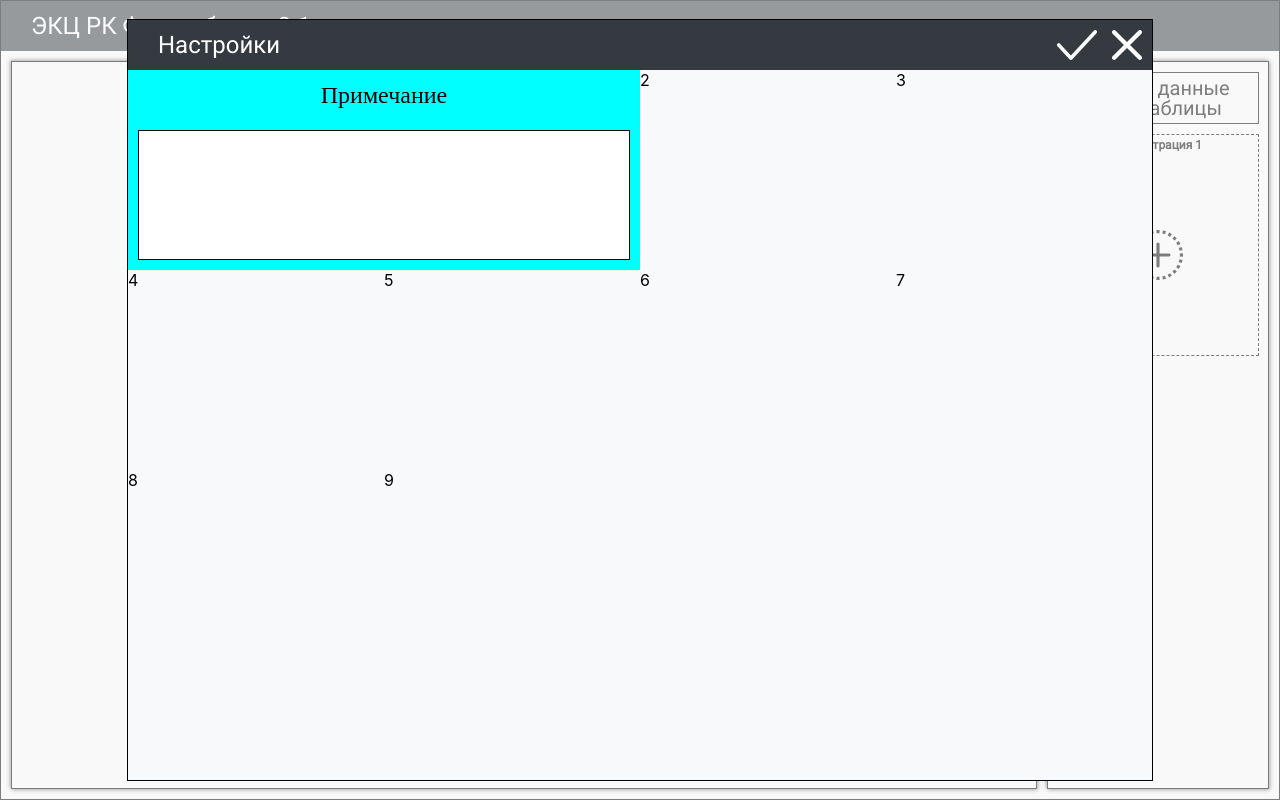
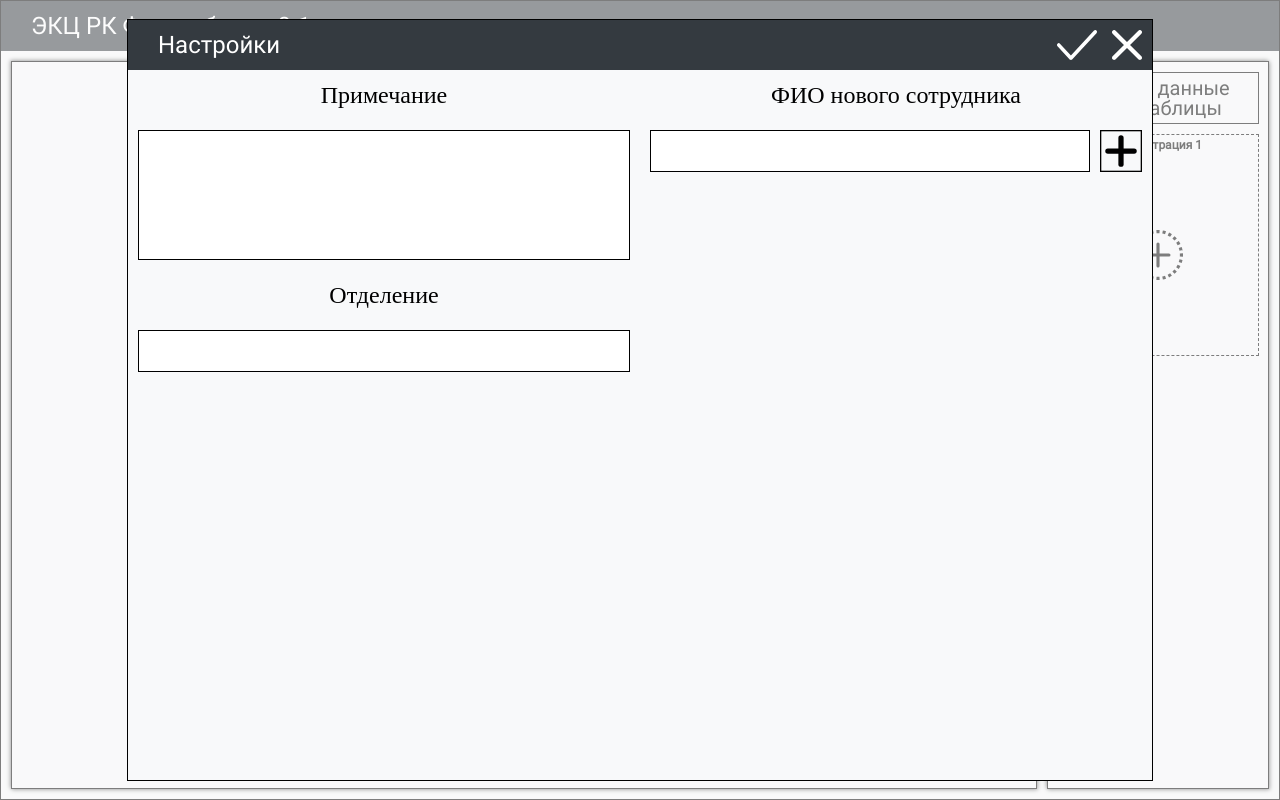
Before and after one commit to dimonenm/exp-photo-table, a React (Create React App) app in the folder app/: page / in a window 1280 px wide. Both pictures are taken after a click on the element "Настройки". Built offline with nearby package versions, Linux system fonts and the light colour scheme.

Commit message:
w29.11.2021

```diff
--- a/app/src/components/modal/ModalContent.js
+++ b/app/src/components/modal/ModalContent.js
@@ -63,20 +63,25 @@ const ModalContent = () => {
   if (localModalProperties.modalProperties.type === "setSettings") {
     return (
       <div className="modal-content-grid">
-        <div className="modal-content-grid-settings-container">
+        <div className="modal-content-grid-settings-container modal-content-grid-settings-note">
           <div className="modal-content-grid-settings-title">Примечание</div>
           <div className="modal-content-grid-settings-textarea">
             <textarea></textarea>
           </div>
         </div>
-        <div>2</div>
-        <div>3</div>
-        <div>4</div>
-        <div>5</div>
-        <div>6</div>
-        <div>7</div>
-        <div>8</div>
-        <div>9</div>
+        <div className="modal-content-grid-settings-container modal-content-grid-settings-employee">
+          <div className="modal-content-grid-settings-title">ФИО нового сотрудника</div>
+          <div className="modal-content-grid-settings-input">
+            <input type="text"></input>
+            <div className="plus-btn"></div>
+          </div>
+        </div>
+        <div className="modal-content-grid-settings-container modal-content-grid-settings-unit">
+          <div className="modal-content-grid-settings-title">Отделение</div>
+          <div className="modal-content-grid-settings-input">
+            <input type="text"></input>
+          </div>
+        </div>
       </div>
     );
   }
--- a/app/src/components/modal/ModalContentGrid.css
+++ b/app/src/components/modal/ModalContentGrid.css
@@ -4,26 +4,24 @@
     grid-template-columns: 1fr 1fr 1fr 1fr;
 
     height: 100%;
-
-    /* box-sizing: border-box; */
-
-    /* max-height: 710px; */
-
-    /* font-family: "Roboto"; */
-    /* color: #fff; */
-
-    /* padding: 20px 0; */
 }
 .modal-content-grid-settings-container {
     display: grid;
     grid-template-rows: 50px 150px;
-
-    grid-row-start: 1;
-    grid-row-end: 2;
+}
+.modal-content-grid-settings-note {
     grid-column-start: 1;
     grid-column-end: 3;
-
-    background-color: aqua;
+}
+.modal-content-grid-settings-unit {
+    grid-row-start: 2;
+    grid-row-end: 3;
+    grid-column-start: 1;
+    grid-column-end: 3;
+}
+.modal-content-grid-settings-employee {
+    grid-column-start: 3;
+    grid-column-end: 5;
 }
 .modal-content-grid-settings-title {
     display: grid;
@@ -44,8 +42,48 @@
     text-align: center;
     line-height: 1;
 
+    padding: 0;
+
     border: 1px solid #000;
     border-radius: 0;
     outline: none;
     resize: none;
 }
+.modal-content-grid-settings-input {
+    display: grid;
+    align-items: start;
+
+    padding: 10px;
+}
+.modal-content-grid-settings-input input {
+    font-family: "Times New Roman", Times, serif;
+    font-size: 24px;
+    text-align: center;
+    line-height: 1;
+
+    height: 40px;
+
+    padding: 0;
+
+    border: 1px solid #000;
+    border-radius: 0;
+    outline: none;
+}
+.modal-content-grid-settings-employee .modal-content-grid-settings-input{
+    grid-template-columns: 1fr 52px;
+}
+.plus-btn{
+    height: 42px;
+    width: 42px;
+
+    margin-left: 10px;
+
+    background-image: url("../../img/plus-square.svg");
+    /* background-color:#000; */
+    background-repeat: no-repeat;
+    background-size: cover;
+    background-position: center center;
+}
+.plus-btn:hover {
+    background-color: rgba(250, 250, 250, 0.5);
+}
```
Also changed, not shown: app/src/img/plus-square.svg (added).
